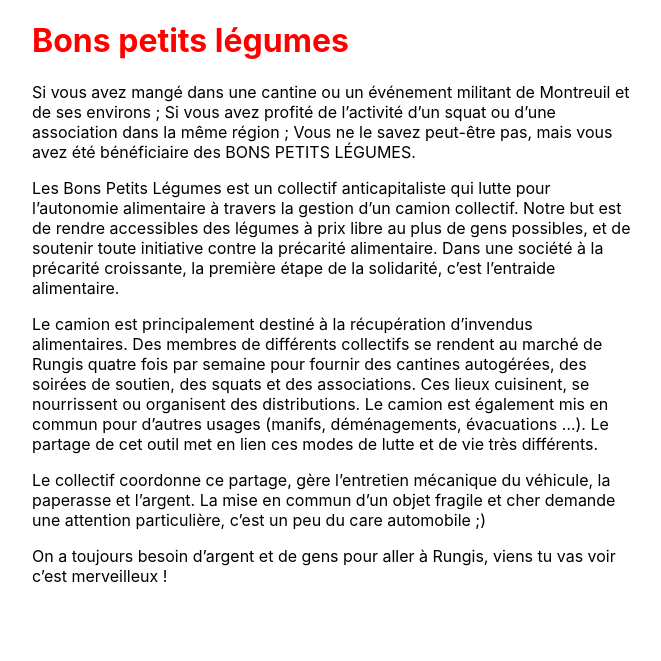
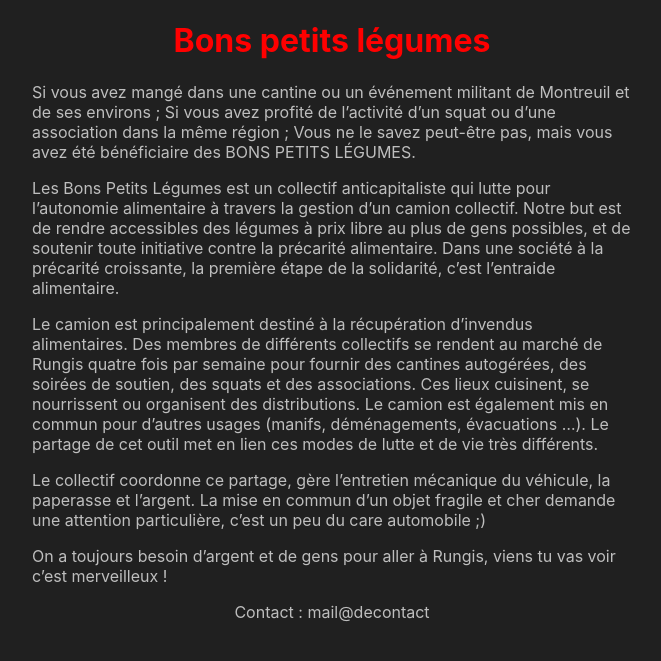
Before and after one commit to Ruff9/bpl, a Jekyll site: the page built from index.md, in a window 1280 px wide. Shown: the top 661 px of the page, without its empty margins (308-969 px from the left). Built offline with Jekyll 4.4.1, drawn with Linux system fonts in a browser that asks for light colours.

Commit message:
update site 03-04-2023_16-23-51

```diff
--- a/_sass/base.scss
+++ b/_sass/base.scss
@@ -1,5 +1,5 @@
-$backgroundColor: #ffffff;
-$bodyColor: #000000;
+$backgroundColor: #202020;
+$bodyColor: #bebebe;
 $bodyFont: -apple-system,BlinkMacSystemFont,"Segoe UI",Helvetica,Arial,sans-serif,"Apple Color Emoji","Segoe UI Emoji","Segoe UI Symbol";
 
 body {
@@ -10,9 +10,14 @@ body {
 
 h1 {
   color: red;
+  text-align: center;
 }
 
 .main-container {
   max-width: 600px;
   margin: auto;
 }
+
+.contact {
+  text-align: center;
+}
--- a/index.md
+++ b/index.md
@@ -16,3 +16,6 @@ Le camion est principalement destiné à la récupération d'invendus alimentair
 Le collectif coordonne ce partage, gère l'entretien mécanique du véhicule, la paperasse et l'argent. La mise en commun d'un objet fragile et cher demande une attention particulière, c'est un peu du care automobile ;)
 
 On a toujours besoin d'argent et de gens pour aller à Rungis, viens tu vas voir c'est merveilleux !
+
+Contact : mail@decontact
+{: .contact}
```
